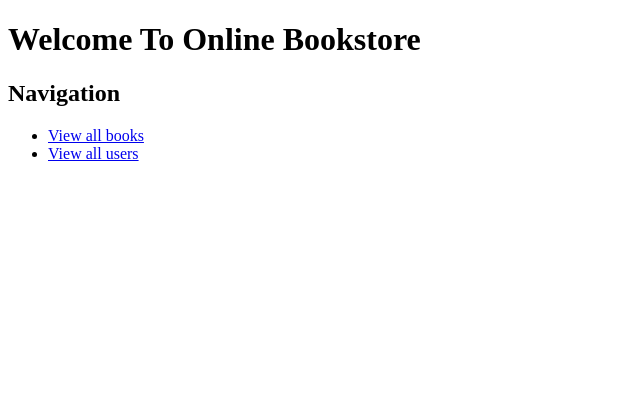
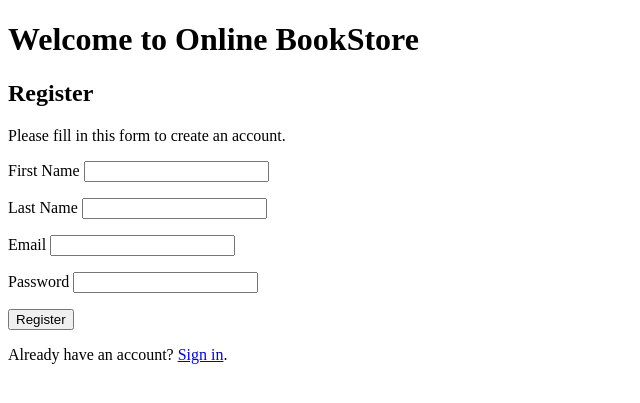
Before and after one commit to Phani-cyber/Bookstore_project, a Flask app: page / in a window 1280 px wide. Shown: the top 403 px of the page, without its empty margins (0-640 px from the left). Run offline with Flask 2, Linux system fonts and the light colour scheme.

Commit message:
Adding Flask routes for Create Account ,login, searchby title

```diff
--- a/server.py
+++ b/server.py
@@ -2,7 +2,7 @@
 
 from flask import Flask
 from flask import (Flask, render_template, request, flash, session,
-                   redirect)
+                   redirect, url_for)
 from model import connect_to_db
 from crud import *
 from jinja2 import StrictUndefined
@@ -22,7 +22,6 @@ def homepage():
 @app.route('/books')
 def all_books():
     books = get_books()
-    print(books)
     return render_template('all_books.html', books=books)
 
 @app.route('/books/<book_id>')
@@ -42,6 +41,74 @@ def show_user(user_id):
     user = get_user_by_user_id(user_id)
     return render_template('user_details.html', user=user)
 
+@app.route('/users', methods=['POST'])
+def register_user():
+    """Register a new user"""
+    first_name = request.form.get('FirstName')
+    last_name = request.form.get('LastName')
+    email = request.form.get('email')
+    password = request.form.get('password')
+
+    user = get_user_by_email(email)
+
+    """Check to see if user is already in database"""
+    if user:
+        flash("This email already exists. Try again")
+        return render_template('/')
+    else:
+        create_user(first_name,last_name,email, password)
+        flash("Your account was created successfully")
+
+        return render_template('login.html')
+
+@app.route('/login', methods=['POST'])
+def user_login():
+    """Log a user into the website"""
+
+    email = request.form.get('email')
+    password = request.form.get('password')
+
+    user = check_user_login_info(email, password)
+    print(user)
+
+    if user:
+        flash("Successful login")
+        ##create session here
+        return render_template('login.html')
+    else:
+        flash("Login info incorrect, please try again")
+        return render_template('homepage.html')
+
+
+@app.route("/search", methods=["GET"])
+def search():
+    return render_template('search.html')
+
+@app.route("/searching", methods=["POST"])
+def searching():
+    search_word = request.form.get('search')
+    search_type = request.form.get('search_by')
+    print("Dfasfasdfasdfsdafsdafsdf")
+    print(search_word)
+    if search_type ==  'author':
+        search_result = get_book_by_author(search_word)
+        book_id = search_result
+        print(search_result)
+        return redirect('/books/' + str(book_id))
+    if search_type == 'title':
+        search_result = get_book_by_title(search_word)
+        print(search_result)
+        return redirect('/books/' + str(search_result))
+    # return render_template('search.html')
+
+
+
+
+
+
+
+
+
 
 
 
--- a/templates/Homepage.html
+++ b/templates/Homepage.html
@@ -1,13 +1,30 @@
 {% extends 'base.html' %}
-{% block title %}Bookstore{% endblock %}
+{% block title %}Booksstore{% endblock %}
 
 {% block body %}
-  <h1>Welcome To Online Bookstore</h1>
+<h1>Welcome to Online BookStore</h1>
+  <h2>Register</h2>
+  <p>Please fill in this form to create an account.</p>
+  <form action="/login" method="POST">
+    <p>
+        First Name <input type= "text" name = "FirstName">
+    </p>
+    <p>
+        Last Name <input type= "text" name = "LastName">
+    </p>
+    <p>
+        Email <input type= "text" name = "email">
+    </p>
 
-  <h2>Navigation</h2>
-  <ul>
-    <li><a href="/all_books">View all books</a></li>
+    <p>
+      Password <input type="password" name="password">
+    </p>
+    <p>
+      <button type="submit" class="registerbtn">Register</button>
+      </p>
+      <p>Already have an account? <a href="#">Sign in</a>.</p>
+    </form>
 
-    <li><a href="/users">View all users</a></li>
-  </ul>
-{% endblock %}
+
+
+  {% endblock %}
--- a/templates/all_books.html
+++ b/templates/all_books.html
@@ -1,6 +1,6 @@
 {% block body %}
 
-<h1>All Books </h1>
+<h1>  Books </h1>
 <ul>
 {% for book in books %}
   <li><a href="/books/{{ book.book_id }}">
--- a/templates/base.html
+++ b/templates/base.html
@@ -7,9 +7,15 @@
       {% block title %}{% endblock %}
     </title>
 
-
+    {% block head %}{% endblock %}
   </head>
   <body>
+    {% for msg in get_flashed_messages() %}
+      <p class="flash-msg">
+        {{ msg }}
+      </p>
+    {% endfor %}
+
     {% block body %}{% endblock %}
 
     {% block after_body %}{% endblock %}
```
Also changed, not shown: crud.py (+30 -4 lines), seed_database.py (+15 -5 lines), templates/login.html (added, +22 -0 lines), templates/order.html (added, +13 -0 lines), templates/search.html (added, +23 -0 lines).
